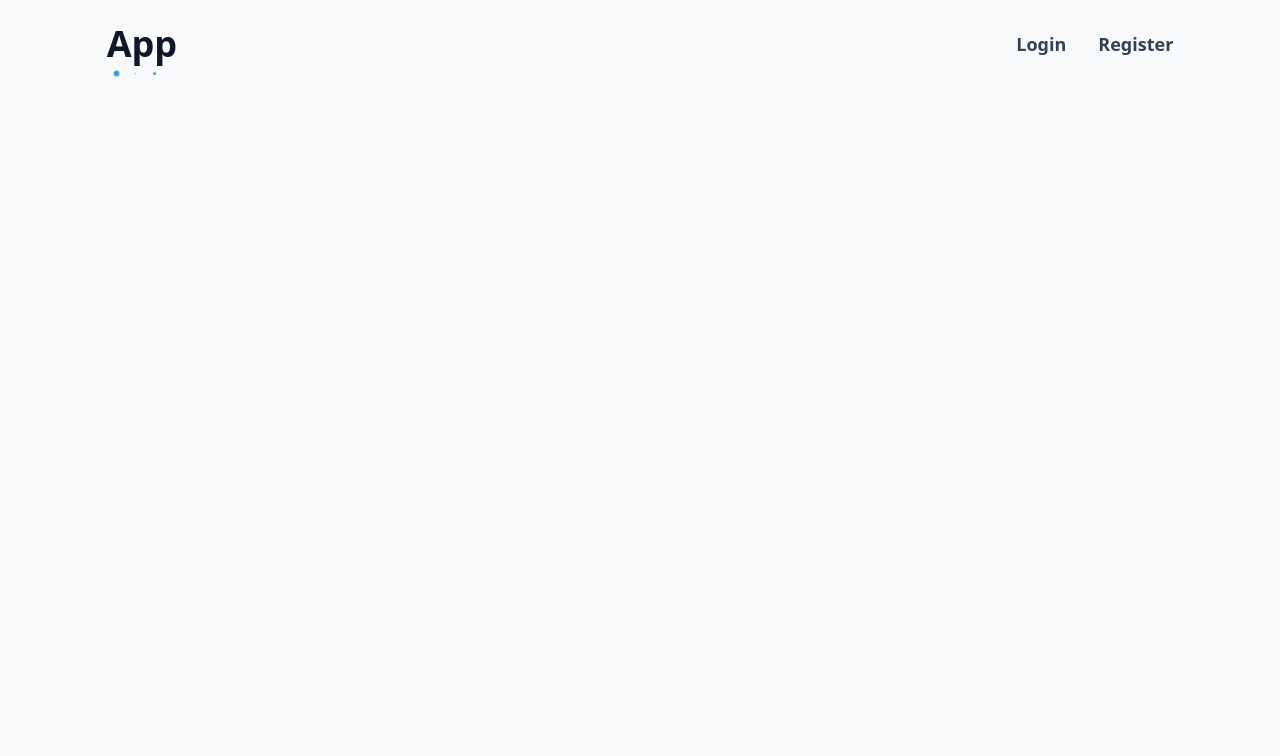
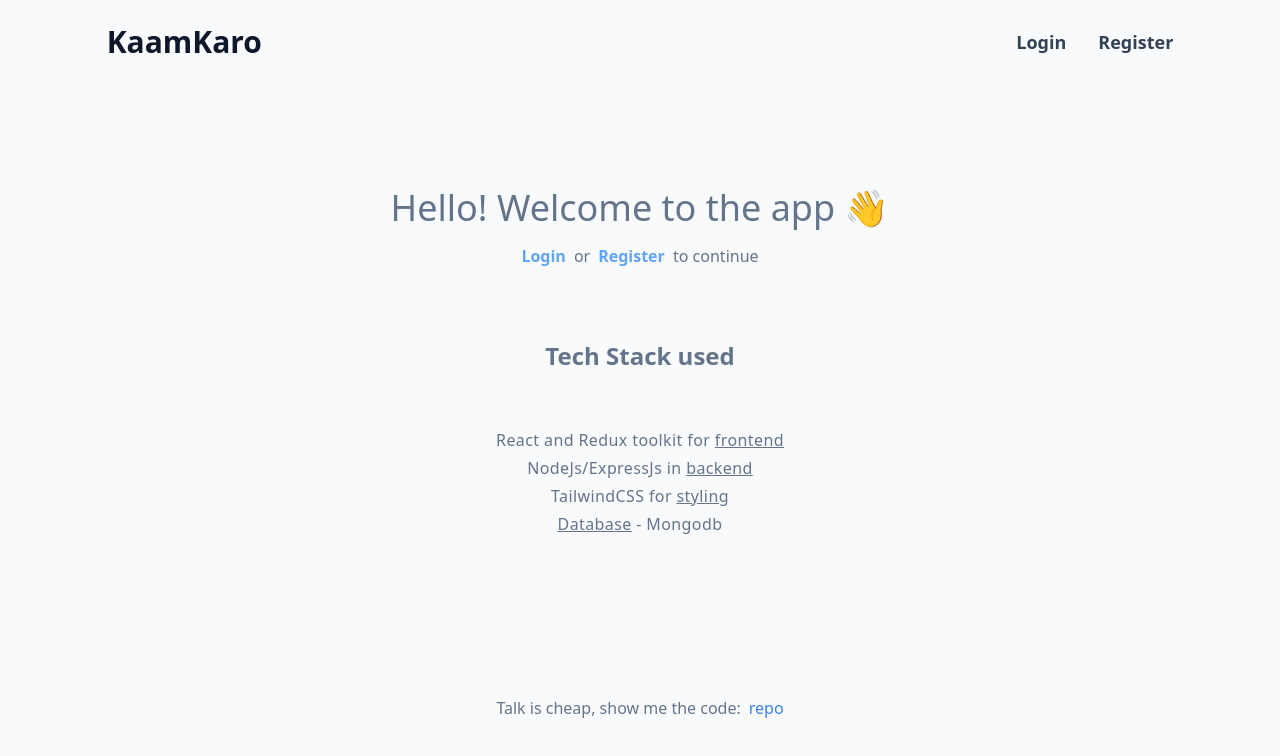
Before and after one commit to divya-raichura/first-mern-app, a React (Vite) app in the folder frontend/: page / in a window 1280 px wide. Shown: the top 756 px of the page. Built offline with nearby package versions, Linux system fonts and the light colour scheme.

Commit message:
home page

```diff
--- a/frontend/index.html
+++ b/frontend/index.html
@@ -2,8 +2,9 @@
 <html lang="en">
   <head>
     <meta charset="UTF-8" />
+    <link rel="icon" type="image/x-icon" href="favicon.png">
     <meta name="viewport" content="width=device-width, initial-scale=1.0" />
-    <title>Vite + React</title>
+    <title>KaamKaro</title>
   </head>
   <body class="text-slate-500 bg-slate-50 h-screen">
     <div id="root" class="h-full"></div>
--- a/frontend/src/components/Navbar.jsx
+++ b/frontend/src/components/Navbar.jsx
@@ -14,8 +14,8 @@ function Navbar() {
 
   return (
     <header className="pt-6 text-sm flex items-center justify-between font-semibold text-slate-200 leading-6">
-      <div className="text-slate-900 text-4xl">
-        <Link to="/">App</Link>
+      <div className="text-slate-900 text-3xl">
+        <Link to="/">KaamKaro</Link>
       </div>
       <nav className="flex text-lg text-slate-700">
         <ul className="flex items-center space-x-8">
--- a/frontend/src/pages/Home.jsx
+++ b/frontend/src/pages/Home.jsx
@@ -1,12 +1,63 @@
 import { useState } from "react";
 import { useEffect } from "react";
 import { PulseLoader } from "react-spinners";
+import { Link } from "react-router-dom";
 
 function Home() {
   return (
-    <div className="">
-      <PulseLoader color="rgb(2 132 199 " />
-    </div>
+    <section className="flex flex-col items-center justify-start mt-32 h-1/2">
+      <div>
+        <h1 className="text-4xl text-center">Hello! Welcome to the app 👋</h1>
+        <p className="text-md text-center my-4">
+          <span>
+            <Link
+              className="font-bold text-base text-blue-400 hover:text-blue-500"
+              to="/login"
+            >
+              Login
+            </Link>
+          </span>
+          <span className="mx-2">or</span>
+          <span>
+            <Link
+              className="font-bold text-base text-blue-400 hover:text-blue-500"
+              to="/register"
+            >
+              Register
+            </Link>
+          </span>
+          <span className="ml-1"> to continue</span>
+        </p>
+      </div>
+      <div className="mt-14 w-1/2 text-center">
+        <h1 className="text-2xl font-semibold">Tech Stack used</h1>
+        <ul className="mt-14 text-md tracking-wide">
+          <li className="mb-1">
+            React and Redux toolkit for{" "}
+            <span className="underline">frontend</span>
+          </li>
+          <li className="mb-1">
+            NodeJs/ExpressJs in <span className="underline">backend</span>
+          </li>
+          <li className="mb-1">
+            TailwindCSS for <span className="underline">styling</span>
+          </li>
+          <li className="mb-1">
+            <span className="underline">Database</span> - Mongodb
+          </li>
+        </ul>
+      </div>
+
+      <div className="mt-10 w-1/2 text-center  absolute bottom-20">
+        Talk is cheap, show me the code:
+        <a
+          className="text-blue-500 hover:text-blue-400 ml-2"
+          href="https://github.com/divya-raichura/first-mern-app"
+        >
+          repo
+        </a>
+      </div>
+    </section>
   );
 }
 export default Home;
```
Also changed, not shown: frontend/public/favicon.png (added).
